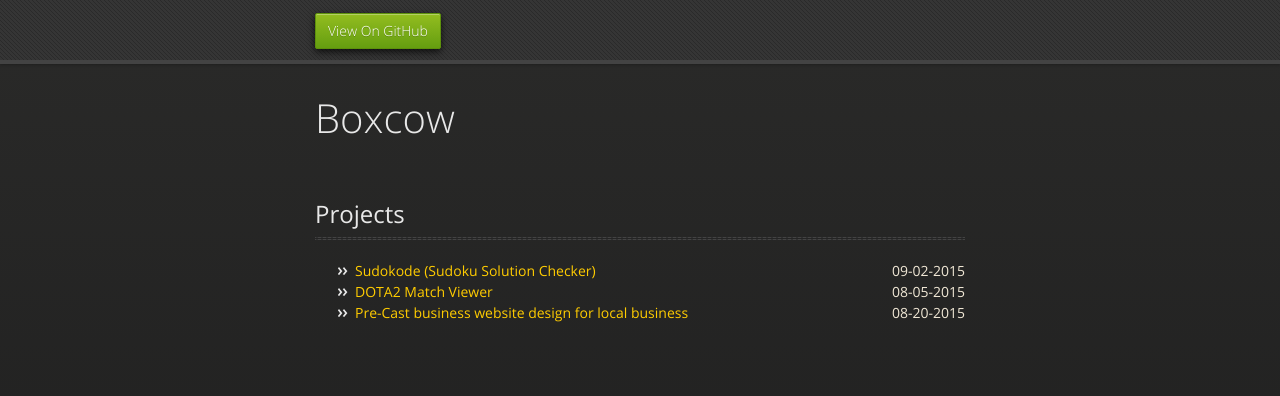
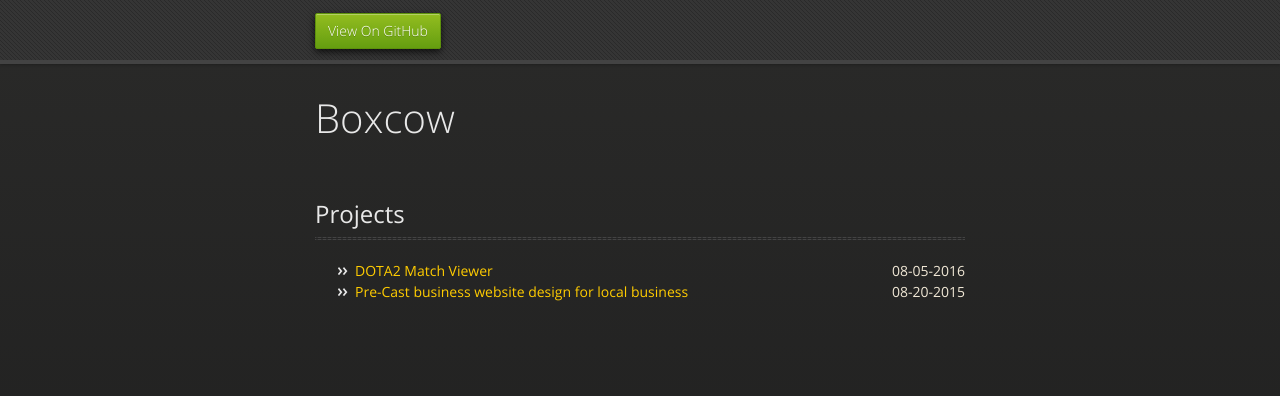
Before and after one commit to boxcow/boxcow.github.io, a plain HTML site: page index.html in a window 1280 px wide. Drawn offline with nearby package versions, Linux system fonts and the light colour scheme.

Commit message:
Add files via upload

```diff
--- a/index.html
+++ b/index.html
@@ -26,8 +26,7 @@
         </div>
           <h2>Projects</h2><hr>
           <ul>
-            <li><a href="https://github.com/boxcow/Sudoku-Checker/">Sudokode (Sudoku Solution Checker)</a><span style="float:right;">09-02-2015</span></li>
-            <li><a href="http://boxcow.github.io/DOTA2-Match-Viewer/">DOTA2 Match Viewer</a><span style="float:right;">08-05-2015</span></li>
+            <li><a href="http://boxcow.github.io/DOTA2-Match-Viewer/">DOTA2 Match Viewer</a><span style="float:right;">08-05-2016</span></li>
             <li><a href="http://colonial-caststone.com/">Pre-Cast business website design for local business</a><span style="float:right;">08-20-2015</span></li>
           </ul>
       </section>
```
